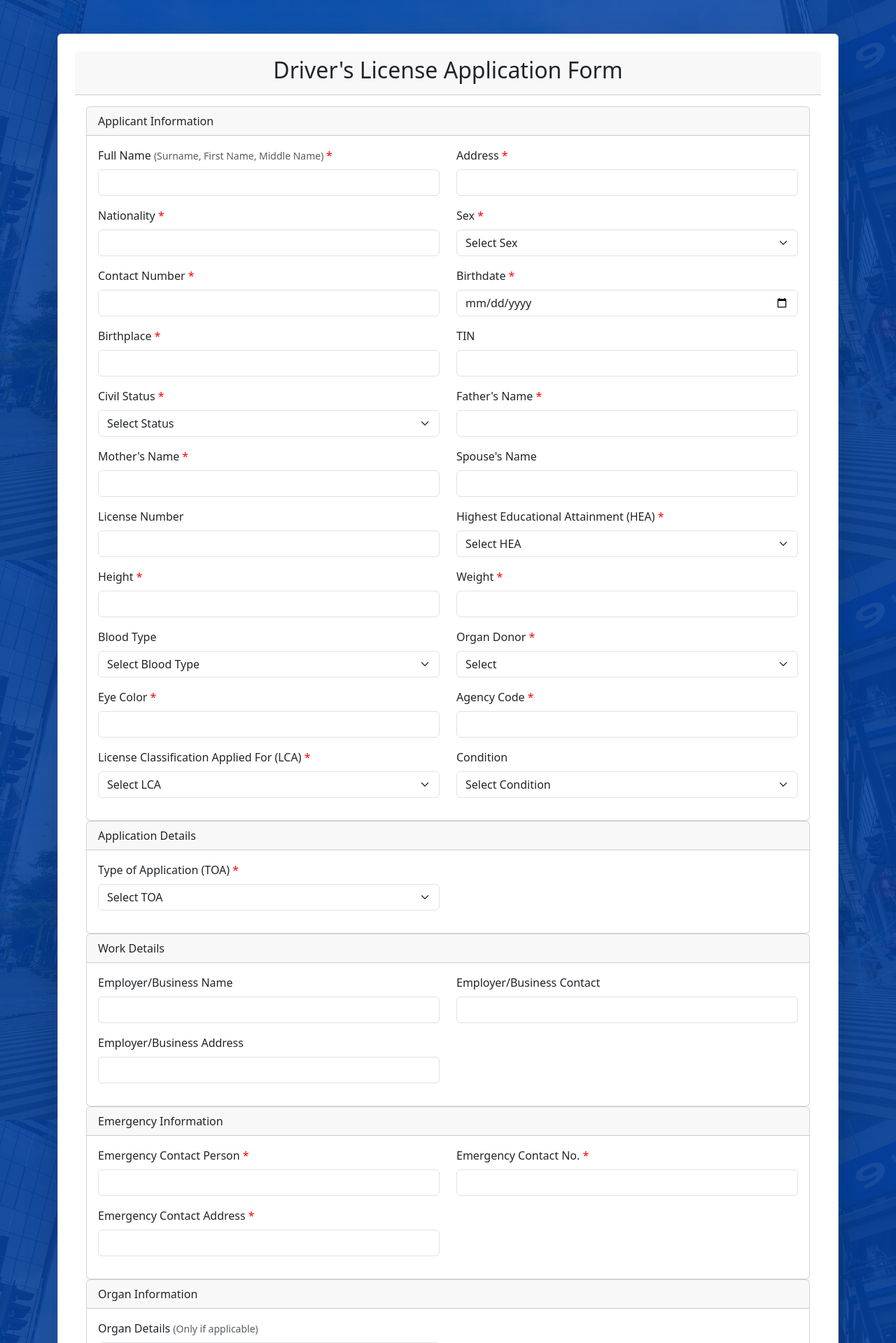
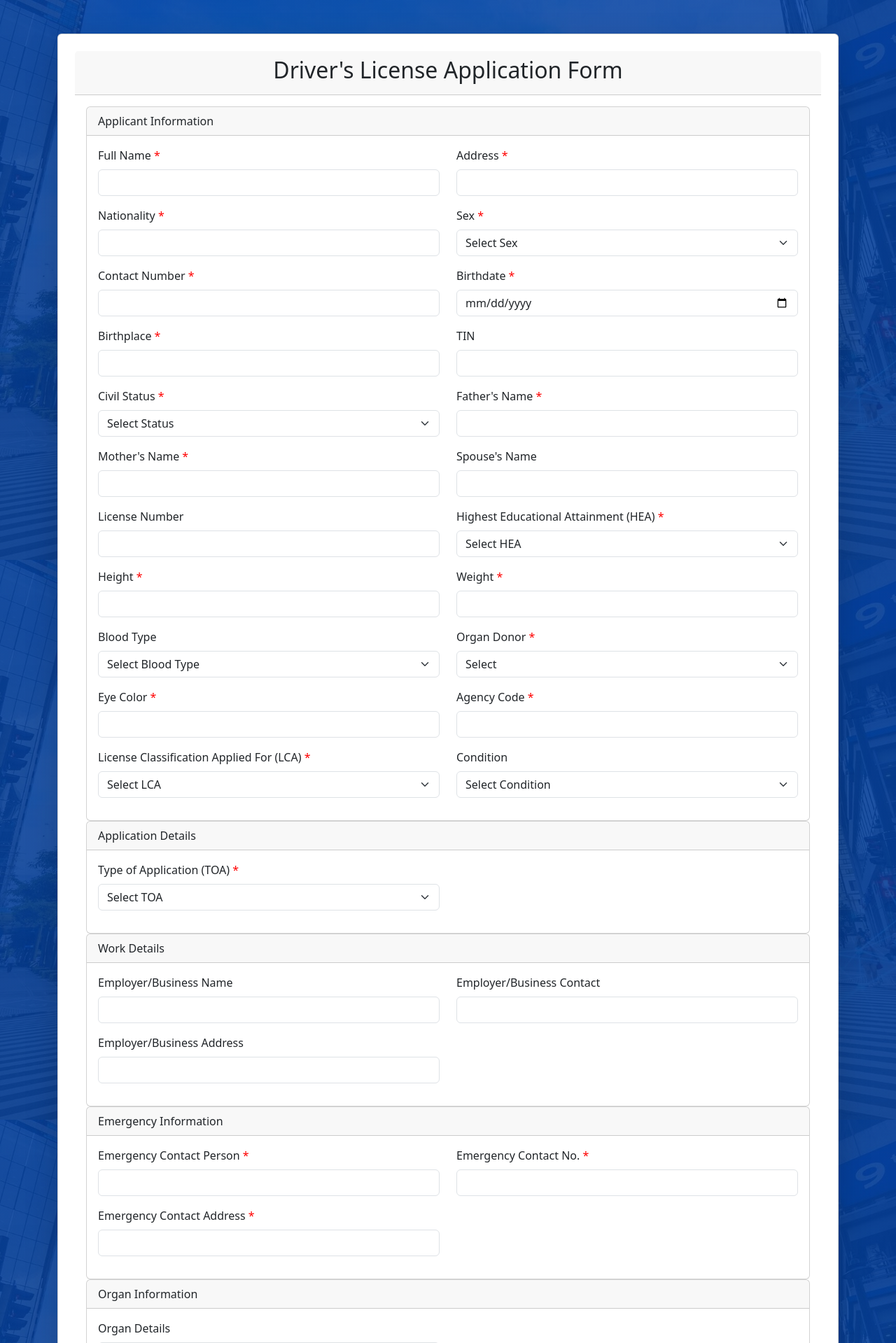
Before and after one commit to reonnee/infoman-licensedb, a Flask app: page /apply in a window 1280 px wide. Shown: the top 1919 px of the page at 70% size. Run offline with Flask 3, Linux system fonts and the light colour scheme.

Commit message:
Update apply.html
binalik langg

```diff
--- a/project/templates/apply.html
+++ b/project/templates/apply.html
@@ -103,16 +103,6 @@
 
                                 <label class="form-label">
                                     {{ field_name }}
-
-                                    {% if field_name|trim == "Full Name" %}
-                                        <span class="text-muted small">
-                                            (Surname, First Name, Middle Name)
-                                        </span>
-                                    {% elif field_name|trim == "Organ Details" %}
-                                        <span class="text-muted small">
-                                            (Only if applicable)
-                                        </span>
-                                    {% endif %}
                                 </label>
 
                                 {% if field_type == "date" %}
```
